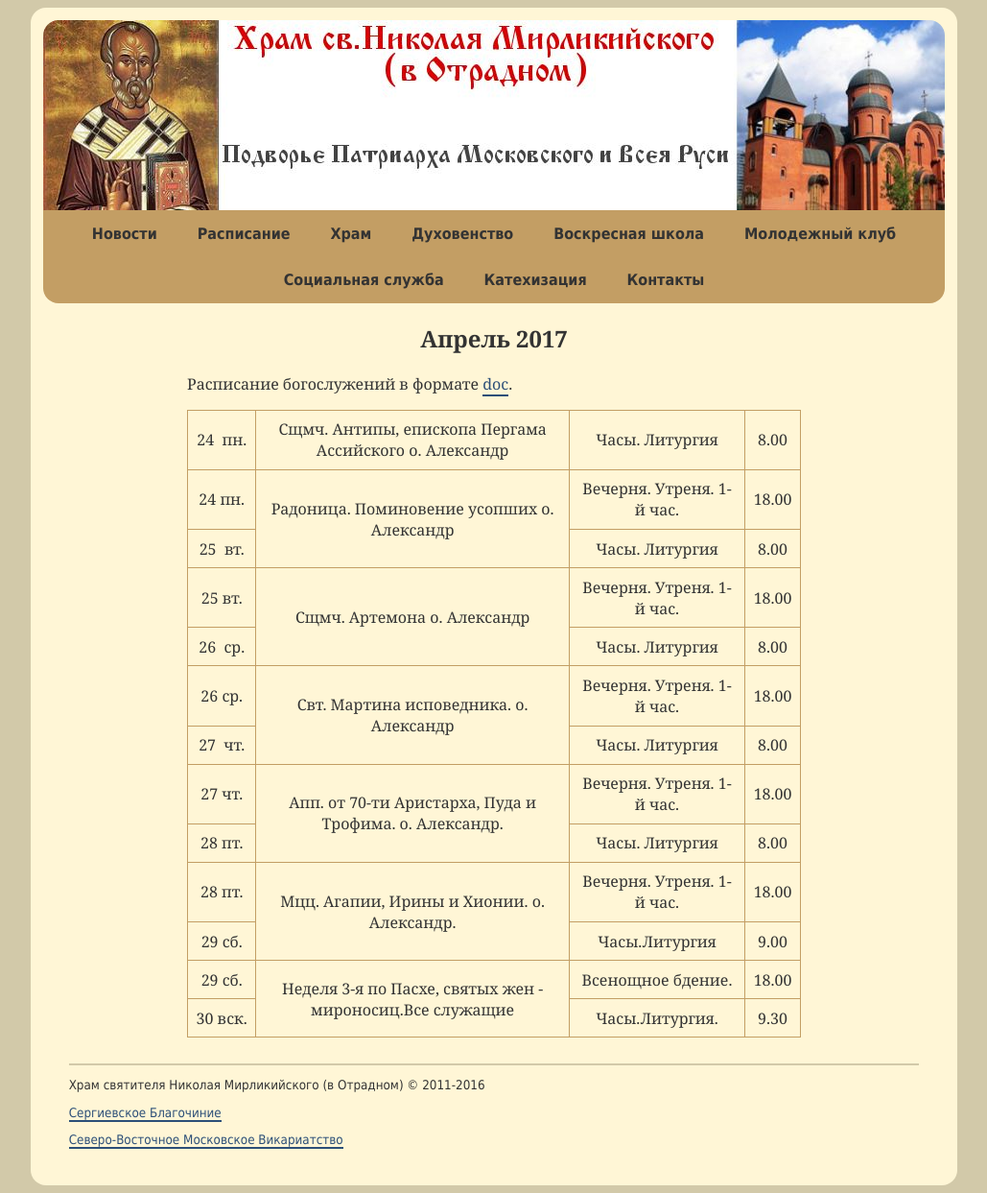
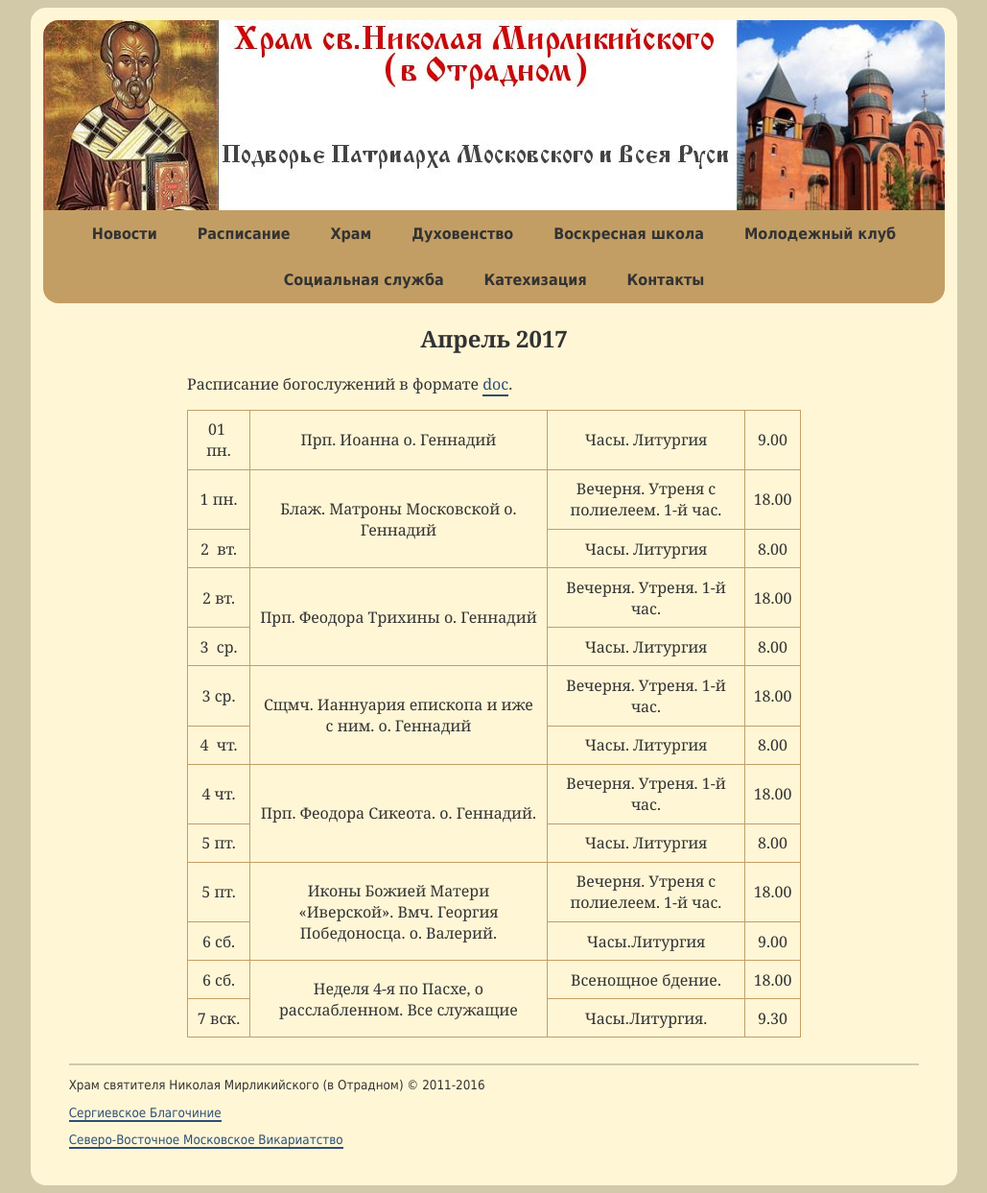
Before and after one commit to hramotradnoe/hramotradnoe.github.io, a Jekyll site: the page built from schedule/index.html, in a window 1280 px wide. Shown: the whole page at 96% size, without its empty margins (125-1154 px from the left). Built offline with Jekyll 4.4.1, drawn with Linux system fonts in a browser that asks for light colours.

Commit message:
Update schedule.yml

```diff
--- a/_data/schedule.yml
+++ b/_data/schedule.yml
@@ -1,56 +1,56 @@
 period: Апрель 2017
 link: "https://docs.google.com/document/d/1gokNB4OyK44DNShklvPwPInW6NHBZs9x0LQ9zHdw7is/edit"
 timetable:
- - description : "Сщмч. Антипы, епископа Пергама Ассийского о. Александр"
+ - description : "Прп. Иоанна о. Геннадий"
    services    :
-      - day   : 24&nbsp; пн.
+      - day   : 01&nbsp; пн.
+        time  : '9.00'
+        title : "Часы. Литургия"
+ - description : "Блаж.  Матроны Московской о. Геннадий"
+   services    :
+      - day   : 1&nbsp;пн.
+        time  : '18.00'
+        title : "Вечерня. Утреня с полиелеем. 1-й час."
+      - day   : 2&nbsp; вт.
+        time  : '8.00'
+        title : "Часы.  Литургия"
+ - description : "Прп. Феодора Трихины о. Геннадий"
+   services    :
+      - day   : 2&nbsp;вт.
+        time  : '18.00'
+        title : "Вечерня. Утреня. 1-й час."
+      - day   : 3&nbsp; ср.
         time  : '8.00'
         title : "Часы. Литургия"
- - description : "Радоница. Поминовение усопших о. Александр"
+ - description : "Сщмч. Ианнуария епископа и иже с ним. о. Геннадий"
    services    :
-      - day   : 24&nbsp;пн.
+      - day   : 3&nbsp;ср.
         time  : '18.00'
         title : "Вечерня. Утреня. 1-й час."
-      - day   : 25&nbsp; вт.
+      - day   : 4&nbsp; чт.
         time  : '8.00'
-        title : "Часы.  Литургия"
- - description : "Сщмч. Артемона о. Александр"
+        title : "Часы. Литургия"
+ - description : "Прп. Феодора Сикеота. о. Геннадий."
    services    :
-      - day   : 25&nbsp;вт.
+      - day   : 4&nbsp;чт.
         time  : '18.00'
         title : "Вечерня. Утреня. 1-й час."
-      - day   : 26&nbsp; ср.
+      - day   : 5&nbsp;пт.
         time  : '8.00'
         title : "Часы. Литургия"
- - description : "Свт. Мартина исповедника. о. Александр"
+ - description : "Иконы Божией Матери «Иверской». Вмч. Георгия Победоносца. о. Валерий."
    services    :
-      - day   : 26&nbsp;ср.
+      - day   : 5&nbsp;пт.
         time  : '18.00'
-        title : "Вечерня. Утреня. 1-й час."
-      - day   : 27&nbsp; чт.
-        time  : '8.00'
-        title : "Часы. Литургия"
- - description : "Апп. от 70-ти Аристарха, Пуда и Трофима. о. Александр."
-   services    :
-      - day   : 27&nbsp;чт.
-        time  : '18.00'
-        title : "Вечерня. Утреня. 1-й час."
-      - day   : 28&nbsp;пт.
-        time  : '8.00'
-        title : "Часы. Литургия"
- - description : "Мцц. Агапии, Ирины и Хионии. о. Александр."
-   services    :
-      - day   : 28&nbsp;пт.
-        time  : '18.00'
-        title : "Вечерня. Утреня. 1-й час."
-      - day   : 29&nbsp;сб.
+        title : "Вечерня. Утреня с полиелеем. 1-й час."
+      - day   : 6&nbsp;сб.
         time  : '9.00'
         title : "Часы.Литургия"
- - description : "Неделя 3-я по Пасхе, святых жен - мироносиц.Все служащие"
+ - description : "Неделя 4-я по Пасхе, о расслабленном. Все служащие"
    services    :
-      - day   : 29&nbsp;сб.
+      - day   : 6&nbsp;сб.
         time  : '18.00'
         title : "Всенощное бдение."
-      - day   : 30&nbsp;вск.
+      - day   : 7&nbsp;вск.
         time  : '9.30'
         title : "Часы.Литургия."
```
